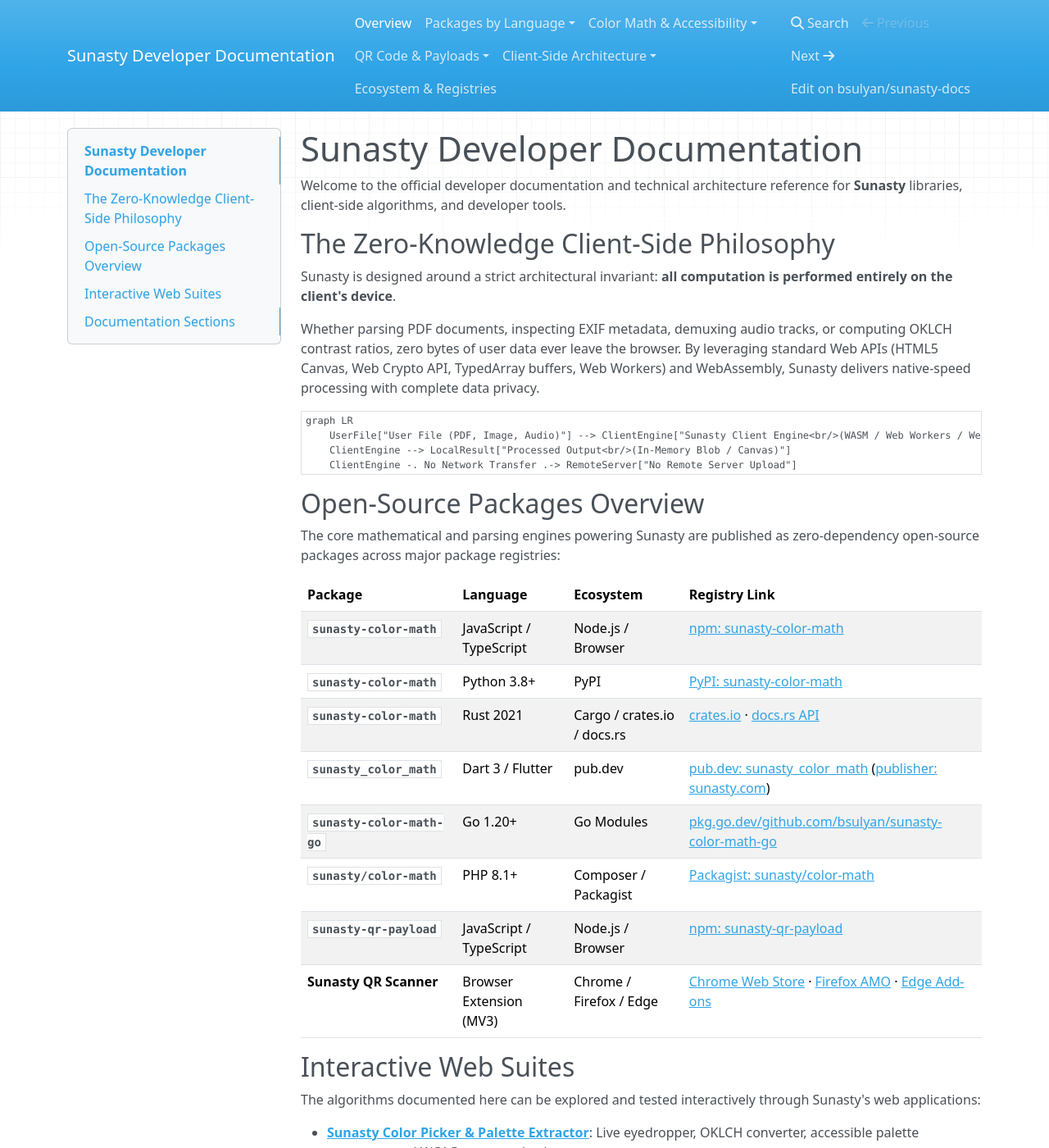
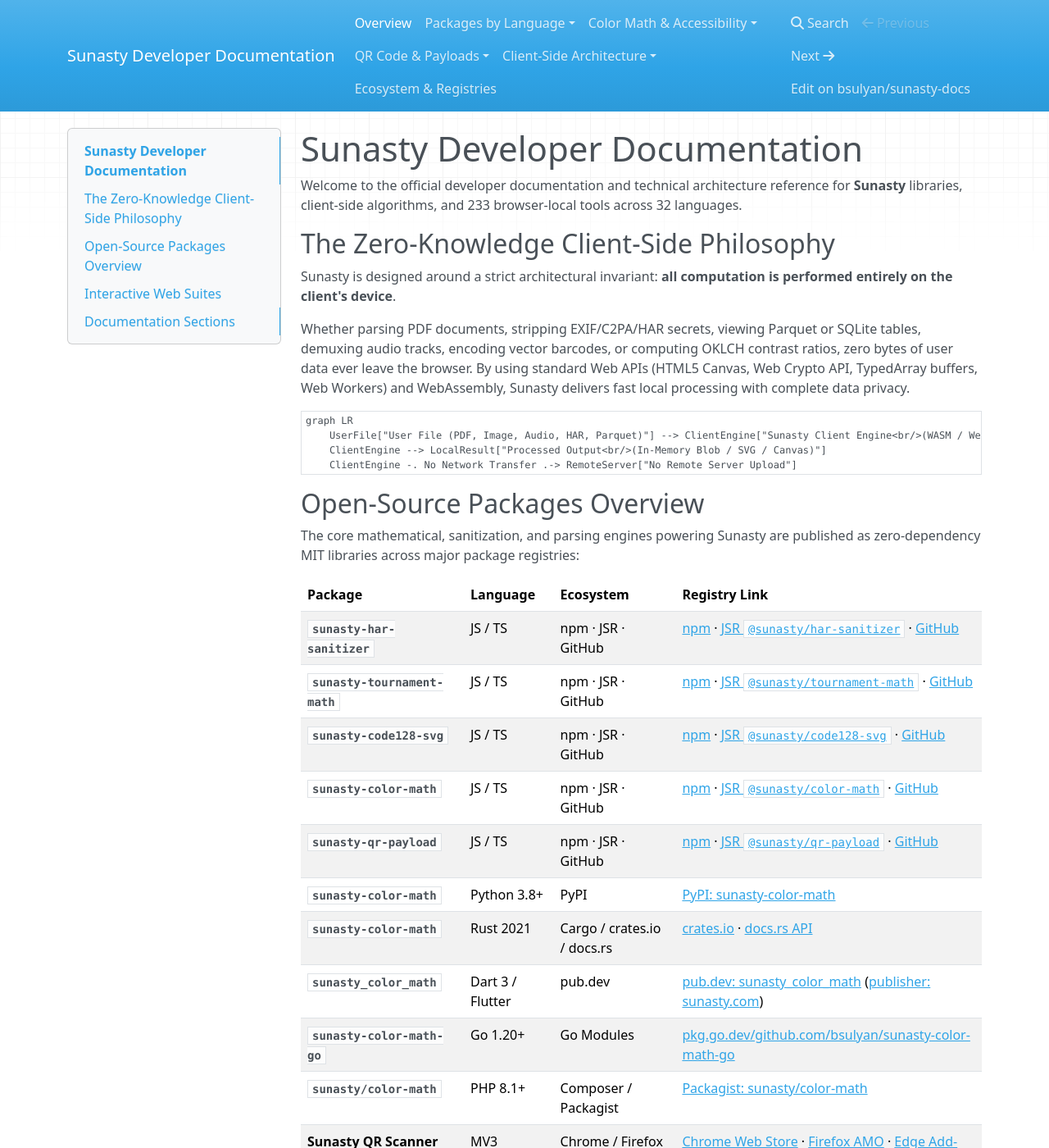
Before and after one commit to bsulyan/sunasty-docs, an MkDocs documentation site: the page built from docs/index.md, in a window 1280 px wide and 1400 px high. Shown: the whole window at 82% size. Built offline with MkDocs 1.6.1, drawn with Linux system fonts in a browser that asks for light colours; nearby versions of some CDN libraries; a script that is not in the unit is left out; some of the changed text lies outside the part shown.

Commit message:
docs: add new npm/JSR packages and 233-tool links

````diff
--- a/docs/index.md
+++ b/docs/index.md
@@ -1,51 +1,55 @@
 # Sunasty Developer Documentation
 
-Welcome to the official developer documentation and technical architecture reference for **Sunasty** libraries, client-side algorithms, and developer tools.
+Welcome to the official developer documentation and technical architecture reference for **Sunasty** libraries, client-side algorithms, and 233 browser-local tools across 32 languages.
 
 ## The Zero-Knowledge Client-Side Philosophy
 
 Sunasty is designed around a strict architectural invariant: **all computation is performed entirely on the client's device**.
 
-Whether parsing PDF documents, inspecting EXIF metadata, demuxing audio tracks, or computing OKLCH contrast ratios, zero bytes of user data ever leave the browser. By leveraging standard Web APIs (HTML5 Canvas, Web Crypto API, TypedArray buffers, Web Workers) and WebAssembly, Sunasty delivers native-speed processing with complete data privacy.
+Whether parsing PDF documents, stripping EXIF/C2PA/HAR secrets, viewing Parquet or SQLite tables, demuxing audio tracks, encoding vector barcodes, or computing OKLCH contrast ratios, zero bytes of user data ever leave the browser. By using standard Web APIs (HTML5 Canvas, Web Crypto API, TypedArray buffers, Web Workers) and WebAssembly, Sunasty delivers fast local processing with complete data privacy.
 
 ```mermaid
 graph LR
-    UserFile["User File (PDF, Image, Audio)"] --> ClientEngine["Sunasty Client Engine<br/>(WASM / Web Workers / Web Crypto)"]
-    ClientEngine --> LocalResult["Processed Output<br/>(In-Memory Blob / Canvas)"]
+    UserFile["User File (PDF, Image, Audio, HAR, Parquet)"] --> ClientEngine["Sunasty Client Engine<br/>(WASM / Web Workers / Web Crypto)"]
+    ClientEngine --> LocalResult["Processed Output<br/>(In-Memory Blob / SVG / Canvas)"]
     ClientEngine -. No Network Transfer .-> RemoteServer["No Remote Server Upload"]
 ```
 
 ## Open-Source Packages Overview
 
-The core mathematical and parsing engines powering Sunasty are published as zero-dependency open-source packages across major package registries:
+The core mathematical, sanitization, and parsing engines powering Sunasty are published as zero-dependency MIT libraries across major package registries:
 
 | Package | Language | Ecosystem | Registry Link |
 | :--- | :--- | :--- | :--- |
-| **`sunasty-color-math`** | JavaScript / TypeScript | Node.js / Browser | [npm: sunasty-color-math](https://www.npmjs.com/package/sunasty-color-math) |
+| **`sunasty-har-sanitizer`** | JS / TS | npm · JSR · GitHub | [npm](https://www.npmjs.com/package/sunasty-har-sanitizer) · [JSR `@sunasty/har-sanitizer`](https://jsr.io/@sunasty/har-sanitizer) · [GitHub](https://github.com/bsulyan/sunasty-har-sanitizer) |
+| **`sunasty-tournament-math`** | JS / TS | npm · JSR · GitHub | [npm](https://www.npmjs.com/package/sunasty-tournament-math) · [JSR `@sunasty/tournament-math`](https://jsr.io/@sunasty/tournament-math) · [GitHub](https://github.com/bsulyan/sunasty-tournament-math) |
+| **`sunasty-code128-svg`** | JS / TS | npm · JSR · GitHub | [npm](https://www.npmjs.com/package/sunasty-code128-svg) · [JSR `@sunasty/code128-svg`](https://jsr.io/@sunasty/code128-svg) · [GitHub](https://github.com/bsulyan/sunasty-code128-svg) |
+| **`sunasty-color-math`** | JS / TS | npm · JSR · GitHub | [npm](https://www.npmjs.com/package/sunasty-color-math) · [JSR `@sunasty/color-math`](https://jsr.io/@sunasty/color-math) · [GitHub](https://github.com/bsulyan/sunasty-color-math) |
+| **`sunasty-qr-payload`** | JS / TS | npm · JSR · GitHub | [npm](https://www.npmjs.com/package/sunasty-qr-payload) · [JSR `@sunasty/qr-payload`](https://jsr.io/@sunasty/qr-payload) · [GitHub](https://github.com/bsulyan/sunasty-qr-payload) |
 | **`sunasty-color-math`** | Python 3.8+ | PyPI | [PyPI: sunasty-color-math](https://pypi.org/project/sunasty-color-math/) |
 | **`sunasty-color-math`** | Rust 2021 | Cargo / crates.io / docs.rs | [crates.io](https://crates.io/crates/sunasty-color-math) · [docs.rs API](https://docs.rs/sunasty-color-math/latest/sunasty_color_math/) |
 | **`sunasty_color_math`** | Dart 3 / Flutter | pub.dev | [pub.dev: sunasty_color_math](https://pub.dev/packages/sunasty_color_math) ([publisher: sunasty.com](https://pub.dev/publishers/sunasty.com)) |
 | **`sunasty-color-math-go`** | Go 1.20+ | Go Modules | [pkg.go.dev/github.com/bsulyan/sunasty-color-math-go](https://pkg.go.dev/github.com/bsulyan/sunasty-color-math-go) |
 | **`sunasty/color-math`** | PHP 8.1+ | Composer / Packagist | [Packagist: sunasty/color-math](https://packagist.org/packages/sunasty/color-math) |
-| **`sunasty-qr-payload`** | JavaScript / TypeScript | Node.js / Browser | [npm: sunasty-qr-payload](https://www.npmjs.com/package/sunasty-qr-payload) |
-| **Sunasty QR Scanner** | Browser Extension (MV3) | Chrome / Firefox / Edge | [Chrome Web Store](https://chromewebstore.google.com/detail/sunasty-qr-code-scanner-g/fbiighpklpogdbnhdapbiijcadhlijcb) · [Firefox AMO](https://addons.mozilla.org/en-US/firefox/addon/sunasty-qr-code-scanner-genera/) · [Edge Add-ons](https://microsoftedge.microsoft.com/addons/detail/sunasty-qr-code-scanner-generator/npbppaegpbeefpfaffjgphjecmgbngab) |
+| **Sunasty QR Scanner** | MV3 Extension | Chrome / Firefox / Edge | [Chrome Web Store](https://chromewebstore.google.com/detail/sunasty-qr-code-scanner-g/fbiighpklpogdbnhdapbiijcadhlijcb) · [Firefox AMO](https://addons.mozilla.org/en-US/firefox/addon/sunasty-qr-code-scanner-genera/) · [Edge Add-ons](https://microsoftedge.microsoft.com/addons/detail/sunasty-qr-code-scanner-generator/npbppaegpbeefpfaffjgphjecmgbngab) |
 
 ## Interactive Web Suites
 
-The algorithms documented here can be explored and tested interactively through Sunasty's web applications:
+The algorithms documented here power Sunasty's 233 client-side web tools at [sunasty.com](https://sunasty.com/):
 
-- **[Sunasty Color Picker & Palette Extractor](https://sunasty.com/color-picker/)**: Live eyedropper, OKLCH converter, accessible palette generator, and WCAG contrast checker.
-- **[Sunasty Contrast Checker](https://sunasty.com/contrast-checker/)**: Automated contrast verification with live foreground/background simulation.
-- **[Sunasty QR Code Scanner](https://sunasty.com/qr-scan/)**: Multi-scale offline QR decoder supporting Wi-Fi, vCard, and TOTP payloads.
-- **[Sunasty QR Code Generator](https://sunasty.com/qr-code/)**: High-density vector (SVG) and raster (PNG) QR generator.
-- **[Sunasty PDF Toolkit](https://sunasty.com/pdf/)**: Client-side [merge](https://sunasty.com/pdf-merge/), [compress](https://sunasty.com/pdf-compress/), and [metadata](https://sunasty.com/pdf-metadata/) utilities.
-- **[Sunasty Privacy & EXIF Inspector](https://sunasty.com/exif-reader/)**: Local metadata extraction and stripping for JPEG, PNG, and C2PA manifests.
-- **[Sunasty Developer Suite](https://sunasty.com/dev/)**: In-browser tools for JSON formatting, regex testing, hash generation, and color transforms.
-- **[Ulysan Studio](https://ulysan.fr/)**: Digital engineering studio behind Sunasty and creator of [Solitaire for Android](https://ulysan.fr/solitaire/).
+- **[Sunasty HAR Sanitizer](https://sunasty.com/har-sanitizer/)**: Client-side HAR 1.2 secret redaction and waterfall inspection.
+- **[Sunasty Tournament Calculator](https://sunasty.com/tournament-calculator/)**: Swiss round tables, Top Cut probabilities, and OMW% Monte-Carlo tiebreak simulation.
+- **[Sunasty Barcode Generator](https://sunasty.com/barcode-generator/)**: Code 128B/C, EAN-13, UPC-A, Code 39, and ITF-14 vector SVG generation plus [CSV label sheets](https://sunasty.com/csv-label-sheet/).
+- **[Sunasty Color Picker & Contrast Checker](https://sunasty.com/color-picker/)**: Live eyedropper, OKLCH conversion, and [WCAG 2.1 verification](https://sunasty.com/contrast-checker/).
+- **[Sunasty QR Scanner](https://sunasty.com/qr-scan/) & [QR Generator](https://sunasty.com/qr-code/)**: Multi-scale local QR decoding (Wi-Fi, vCard, TOTP) and vector QR rendering.
+- **[Sunasty PDF Toolkit](https://sunasty.com/pdf/)**: Client-side [merge](https://sunasty.com/pdf-merge/), [compress](https://sunasty.com/pdf-compress/), [metadata](https://sunasty.com/pdf-metadata/), and [TCG proxy print sheets](https://sunasty.com/tcg-proxy-print/).
+- **[Sunasty Privacy & Forensics](https://sunasty.com/exif-reader/)**: Local EXIF/GPS inspection and [C2PA Content Credentials verification](https://sunasty.com/c2pa-reader/).
+- **[Sunasty Developer Suite](https://sunasty.com/dev/)**: Browser-local [Parquet Viewer](https://sunasty.com/parquet-viewer/), [SQLite Viewer](https://sunasty.com/sqlite-viewer/), [JSON Diff](https://sunasty.com/json-diff/), regex tester, and formatters.
+- **[Ulysan Studio](https://ulysan.fr/)**: Independent engineering studio behind Sunasty and creator of [Solitaire for Android](https://ulysan.fr/solitaire/).
 
 ## Documentation Sections
 
 1. **[Color Math & Accessibility](color-math/concepts.md)**: sRGB linearization, WCAG 2.1 contrast formulas, OKLCH perceptual color space, and multi-language implementation guides.
 2. **[QR Code & Payloads](qr/payload-schemas.md)**: Specifications for Wi-Fi, vCard, and TOTP QR payloads with in-browser Web Crypto HMAC evaluation.
 3. **[Client-Side Architecture](architecture/pdf-engine.md)**: Engineering deep dives into client-side PDF manipulation, EXIF/C2PA stripping, and WebAssembly audio processing.
-4. **[Ecosystem & Registries](ecosystem.md)**: Summary of all distribution channels, browser extensions, and developer resources.
+4. **[Ecosystem & Registries](ecosystem.md)**: Summary of all distribution channels, browser extensions, packages, and developer resources.
````
